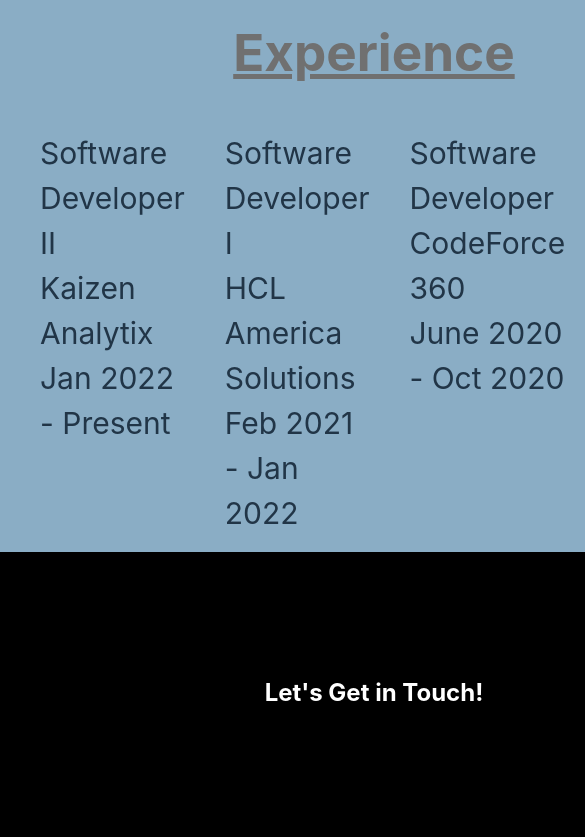
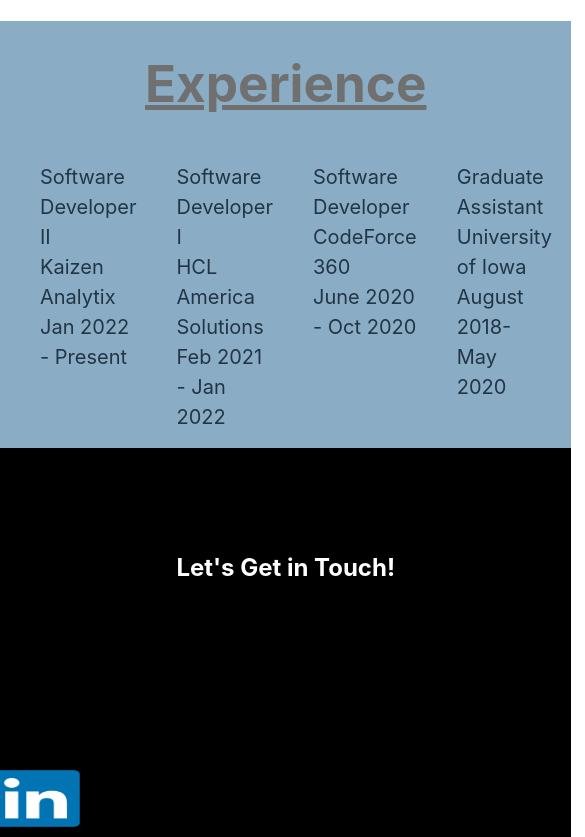
Before and after one commit to Oskred400/vite-portfolio, a React (Vite) app in the folder sid-portfolio/: page / in a window 390 px wide. Shown: the part 2307-3144 px from the top of the page, 585 px wide, since content can reach past the window. Built offline with nearby package versions, Linux system fonts and the light colour scheme.

Commit message:
media queries for experience

```diff
--- a/sid-portfolio/src/components/Experience/Experience.css
+++ b/sid-portfolio/src/components/Experience/Experience.css
@@ -25,3 +25,46 @@
 ul li {
     font-size: 30px;
 }
+
+@media screen and (max-width: 900px) {
+    .h1 {
+        color:black;
+        background-color: blueviolet;
+    }
+
+    .exp-heading {
+        display: grid;
+        place-items: center;
+        background-color: #8aadc5 ;
+    }
+
+    .work-exp {
+        display: flex;
+        flex-direction: row;
+        min-width: 100%;
+        max-height: 30%;
+        background-color: #8aadc5 ;
+        justify-content: space-around;
+    }
+
+    ul {
+        list-style: none;
+    }
+
+    ul li {
+        font-size: 20px;
+    }
+
+    .work-exp:last-child {
+        margin-right: 2vw;
+    }
+
+    .work-exp:first-child {
+        margin-left: 2vw;
+    }
+
+    .iowa-uni {
+        margin-right: 5vw;
+    }
+
+}
```
